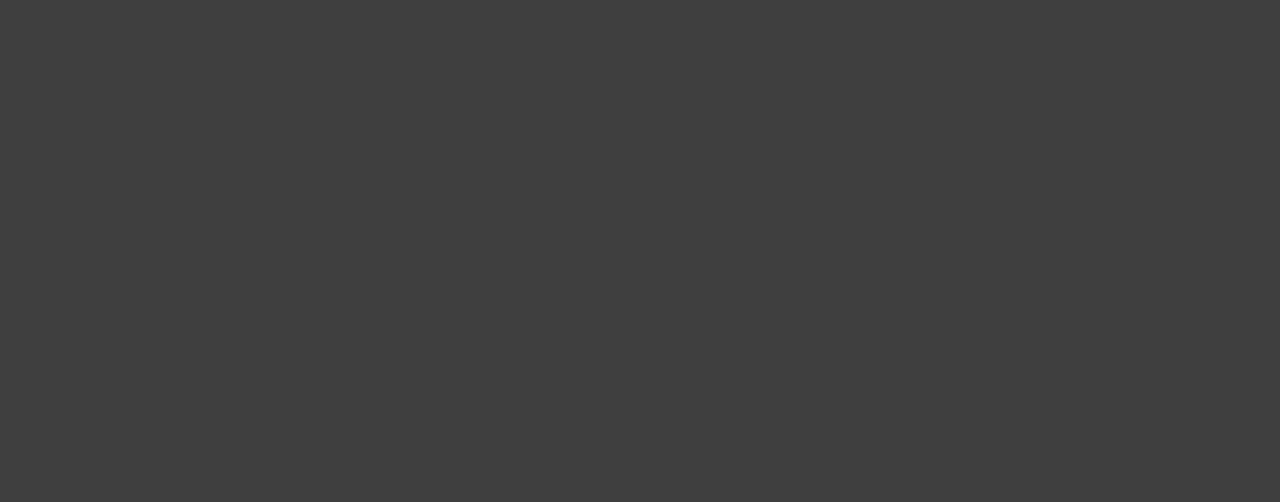
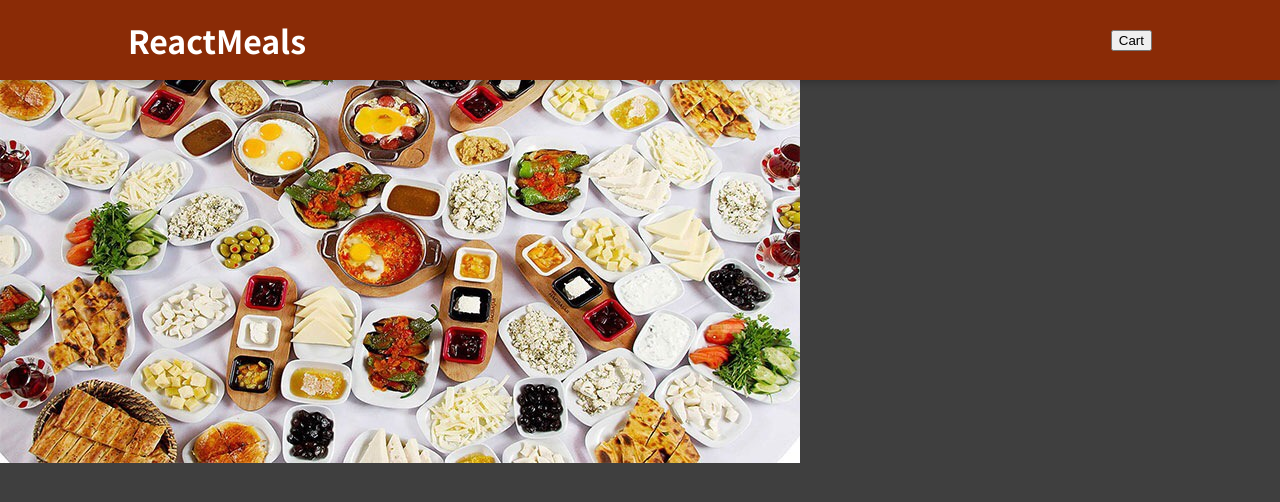
Before and after one commit to fatmakahveci/react-ts-food-order, a Next.js app: page / in a window 1280 px wide. Shown: the top 502 px of the page. Built offline with nearby package versions, Linux system fonts and the light colour scheme.

Commit message:
Header is added.

```diff
--- a/src/app/components/Layout/Header.tsx
+++ b/src/app/components/Layout/Header.tsx
@@ -1,8 +1,20 @@
 'use client';
+
+import '@/app/components/Layout/Header.css';
+import mealsImage from '@/assets/meals.jpg';
+import Image from 'next/image';
 
 const Header = (): JSX.Element => {
   return (
-    <div>Header</div>
+    <>
+      <header className="header">
+        <h1>ReactMeals</h1>
+        <button>Cart</button>
+      </header>
+      <div>
+        <Image src={mealsImage} alt="A table full of delicious food!" />
+      </div>
+    </>
   )
 }
 export default Header;
--- a/src/app/page.tsx
+++ b/src/app/page.tsx
@@ -1,11 +1,12 @@
 'use client';
-import React from 'react';
 
+import Header from '@/app/components/Layout/Header';
 import './globals.css';
 
 const Home = (): JSX.Element => {
   return (
     <>
+    <Header />
     </>
   )
 }
```
Also changed, not shown: src/assets/meals.jpg.
